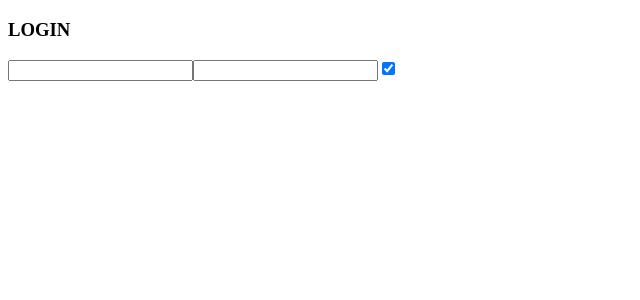
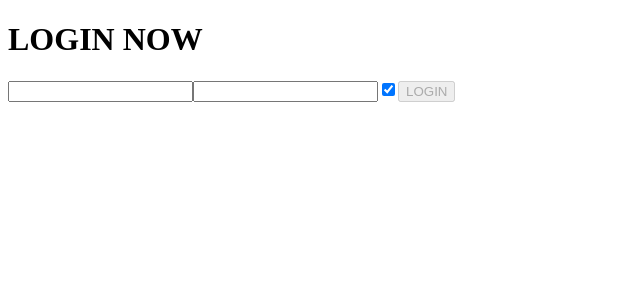
Before and after one commit to Leonardocamisa/react_exercises, a React (Create React App) app in the folder exercises/: page / in a window 1280 px wide. Shown: the top 300 px of the page, without its empty margins (0-640 px from the left). Built offline with nearby package versions, Linux system fonts and the light colour scheme.

Commit message:
esercizio completato

```diff
--- a/exercises/src/Login.js
+++ b/exercises/src/Login.js
@@ -1,12 +1,12 @@
 import React from "react";
-
 
 export default class Login extends React.Component {
 
         eventHandler = (event) => {
             this.setState(
                 {
-                    [event.target.name] : event.target.type === 'checkbox' ? event.target.checked : event.target.value
+                    [event.target.name] : event.target.type === "checkbox" ? event.target.checked : event.target.value,
+                    compiled: this.state.username !== "" && this.state.password !== "" ? true : false
                 }
             )
         }
@@ -14,22 +14,23 @@ export default class Login extends React.Component {
         state = {
             username : "",
             password : "",
-            remember : true
+            remember : true,
+            compiled : false
         }
 
         componentDidUpdate(){
             console.log (this.state)
         }
 
-    render (){
-        return(
-        <>
-        <div>
-            <h3>LOGIN</h3>
-            <input type="text" name="username" value = {this.state.username} onChange={this.eventHandler}/>
-            <input type="password" name="password" value = {this.state.password} onChange={this.eventHandler}/>
-            <input type="checkbox" name="remember" checked = {this.state.remember} onChange={this.eventHandler}/>
-        </div>
-        </>)
-    }
+        render (){
+            return(
+                <div>
+                    <h1>LOGIN NOW</h1>
+                    <input type="text" name="username" value={this.state.username} onChange={this.eventHandler} />
+                    <input type="password" name="password" value={this.state.password} onChange={this.eventHandler} />
+                    <input type="checkbox" name="remember" checked={this.state.remember} onChange={this.eventHandler} />
+					<button onClick={() => this.props.onLogin(this.state)} disabled = {!this.state.compiled}>LOGIN</button>
+                </div>
+            )
+        }
 }
```
